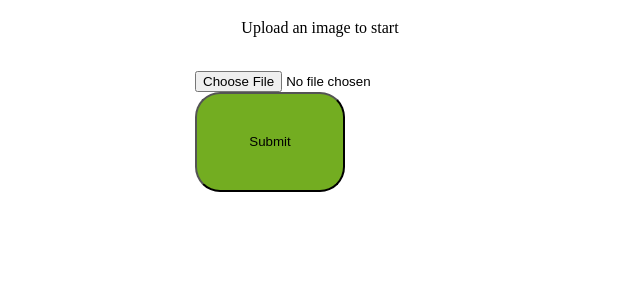
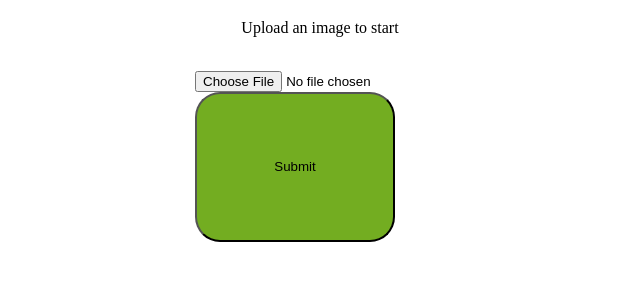
Before and after one commit to 0x2f2f2f2f/RuHacks2021, a website: page public/index.html in a window 1280 px wide. Shown: the part 61-342 px from the top of the page, without its empty margins (320-960 px from the left). Drawn offline with nearby package versions, Linux system fonts and the light colour scheme.

Commit message:
changed button size

```diff
--- a/public/style.css
+++ b/public/style.css
@@ -2,8 +2,8 @@
     border-radius: 25px;
     background: #73AD21;
     padding: 20px;
-    width: 150px;
-    height: 100px;
+    width: 200px;
+    height: 150px;
 }
 .secondDisplay{
     display: none;
```
